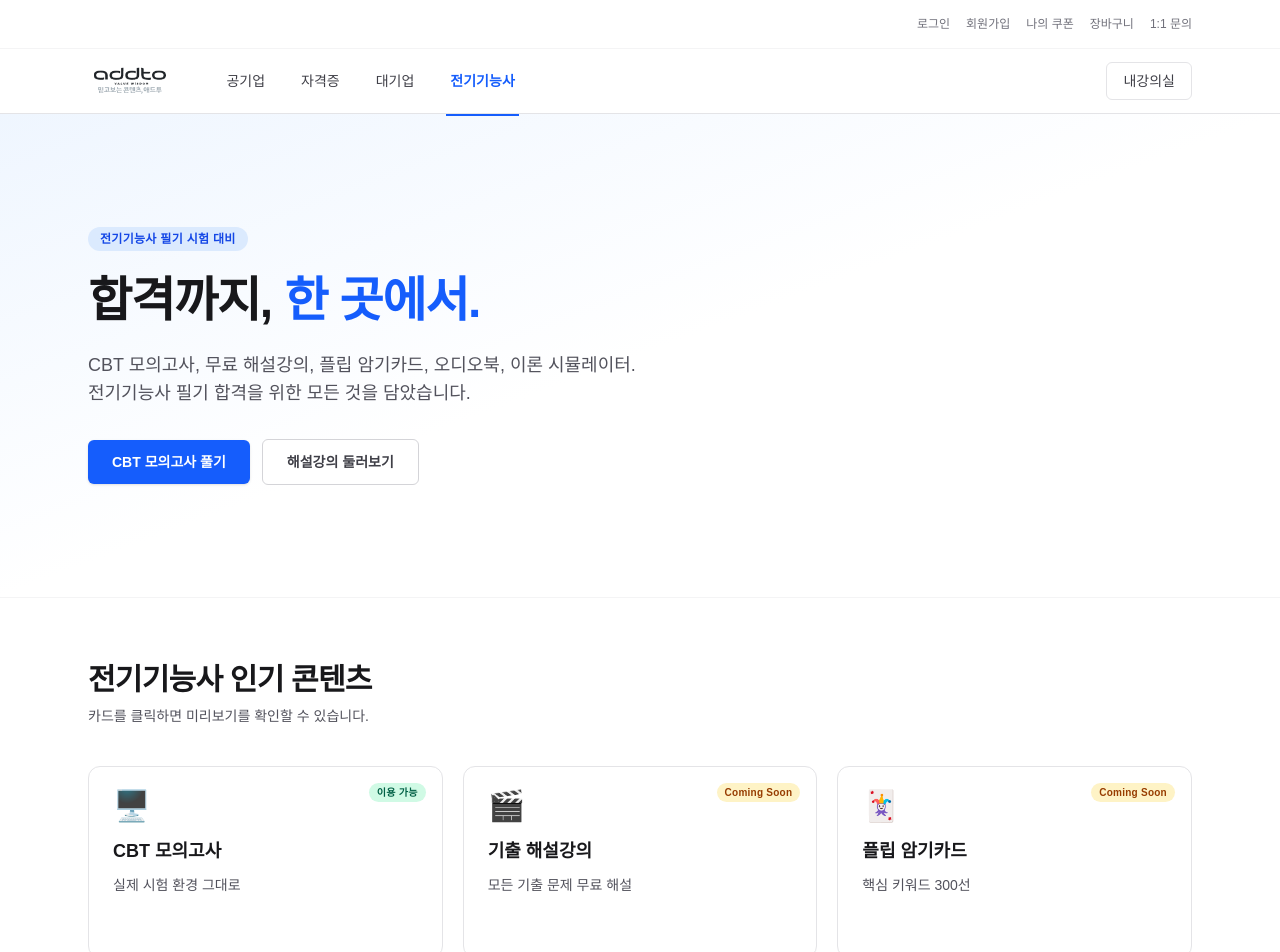
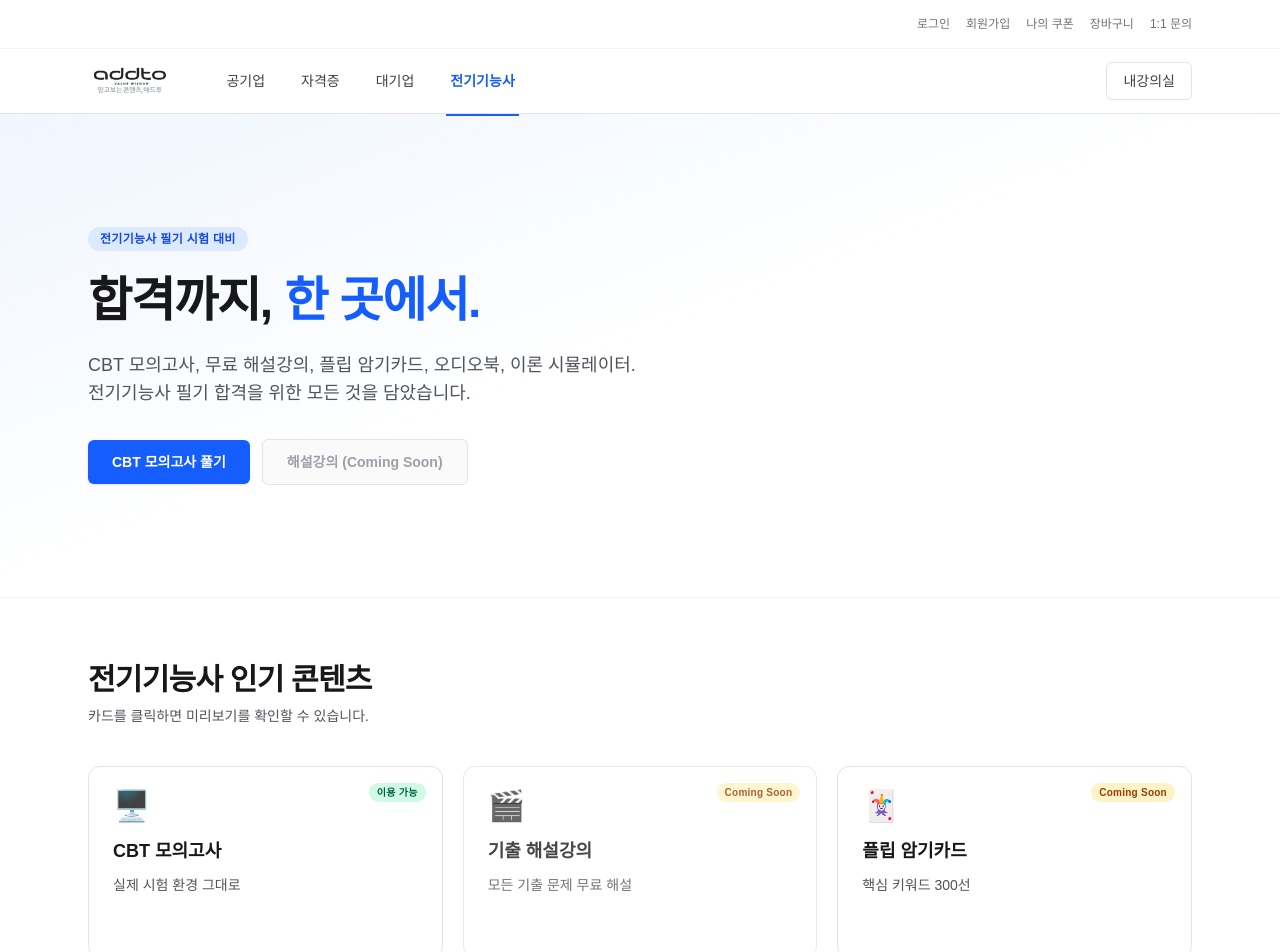
Before and after one commit to cys13241324-star/electrician-exam, a Next.js app: page / in a window 1280 px wide. Shown: the top 952 px of the page. Built offline with nearby package versions, Linux system fonts and the light colour scheme.

Commit message:
fix: CBT 카드는 /cbt로 직접 이동, 해설강의 카드는 모달 비활성화

```diff
--- a/src/app/page.tsx
+++ b/src/app/page.tsx
@@ -127,13 +127,12 @@ export default function Home() {
               >
                 CBT 모의고사 풀기
               </Link>
-              <button
-                type="button"
-                onClick={() => setActiveId("lecture")}
-                className="rounded-md border border-zinc-300 bg-white px-6 py-3 text-sm font-semibold text-zinc-700 transition hover:bg-zinc-50"
+              <span
+                className="cursor-not-allowed rounded-md border border-zinc-200 bg-zinc-50 px-6 py-3 text-sm font-semibold text-zinc-400"
+                title="준비중"
               >
-                해설강의 둘러보기
-              </button>
+                해설강의 (Coming Soon)
+              </span>
             </div>
           </div>
         </div>
@@ -152,19 +151,16 @@ export default function Home() {
         <div className="grid grid-cols-1 gap-5 sm:grid-cols-2 lg:grid-cols-3">
           {features.map((feature) => {
             const isComingSoon = feature.status === "coming_soon";
-            return (
-              <button
-                key={feature.id}
-                type="button"
-                onClick={() => setActiveId(feature.id)}
-                className="group relative rounded-xl border border-zinc-200 bg-white p-6 text-left transition hover:border-blue-300 hover:shadow-md"
-              >
-                {isComingSoon && (
+            const hasModal = feature.preview.kind !== "info";
+            const goesToPage = feature.id === "cbt";
+
+            const cardInner = (
+              <>
+                {isComingSoon ? (
                   <span className="absolute right-4 top-4 rounded-full bg-amber-100 px-2 py-0.5 text-[10px] font-bold tracking-wide text-amber-800">
                     Coming Soon
                   </span>
-                )}
-                {!isComingSoon && (
+                ) : (
                   <span className="absolute right-4 top-4 rounded-full bg-emerald-100 px-2 py-0.5 text-[10px] font-bold tracking-wide text-emerald-800">
                     이용 가능
                   </span>
@@ -176,10 +172,50 @@ export default function Home() {
                 <p className="mt-2 text-sm leading-6 text-zinc-600">
                   {feature.tagline}
                 </p>
-                <div className="mt-4 flex items-center gap-1 text-sm font-medium text-blue-600 opacity-0 transition group-hover:opacity-100">
-                  미리보기 →
-                </div>
-              </button>
+                {(hasModal || goesToPage) && (
+                  <div className="mt-4 flex items-center gap-1 text-sm font-medium text-blue-600 opacity-0 transition group-hover:opacity-100">
+                    {goesToPage ? "바로가기 →" : "미리보기 →"}
+                  </div>
+                )}
+              </>
+            );
+
+            const baseClass =
+              "group relative rounded-xl border border-zinc-200 bg-white p-6 text-left transition";
+            const interactiveClass = " hover:border-blue-300 hover:shadow-md";
+
+            if (goesToPage && feature.cta) {
+              return (
+                <Link
+                  key={feature.id}
+                  href={feature.cta.href}
+                  className={`${baseClass}${interactiveClass} block`}
+                >
+                  {cardInner}
+                </Link>
+              );
+            }
+
+            if (hasModal) {
+              return (
+                <button
+                  key={feature.id}
+                  type="button"
+                  onClick={() => setActiveId(feature.id)}
+                  className={`${baseClass}${interactiveClass}`}
+                >
+                  {cardInner}
+                </button>
+              );
+            }
+
+            return (
+              <div
+                key={feature.id}
+                className={`${baseClass} cursor-default opacity-80`}
+              >
+                {cardInner}
+              </div>
             );
           })}
         </div>
```
